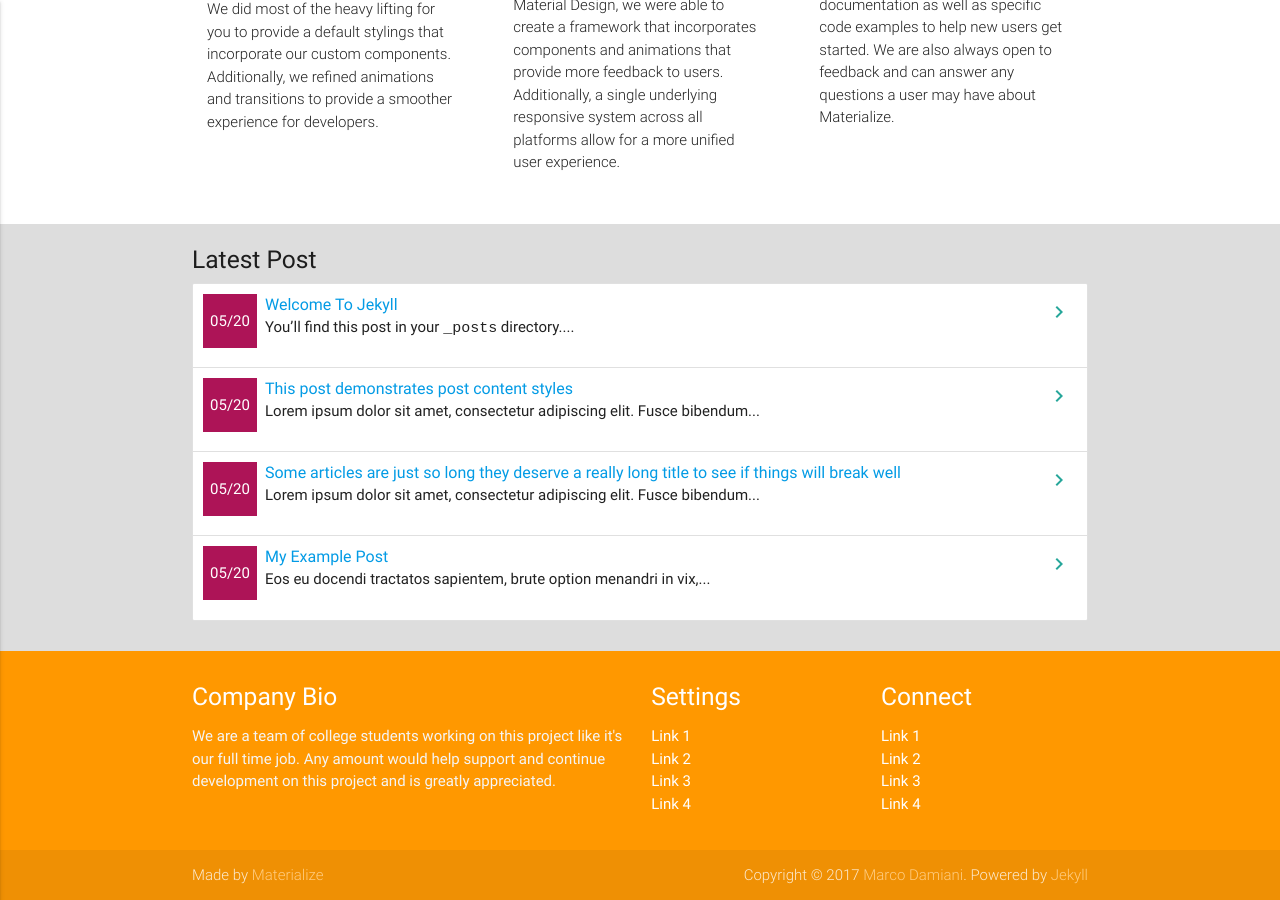
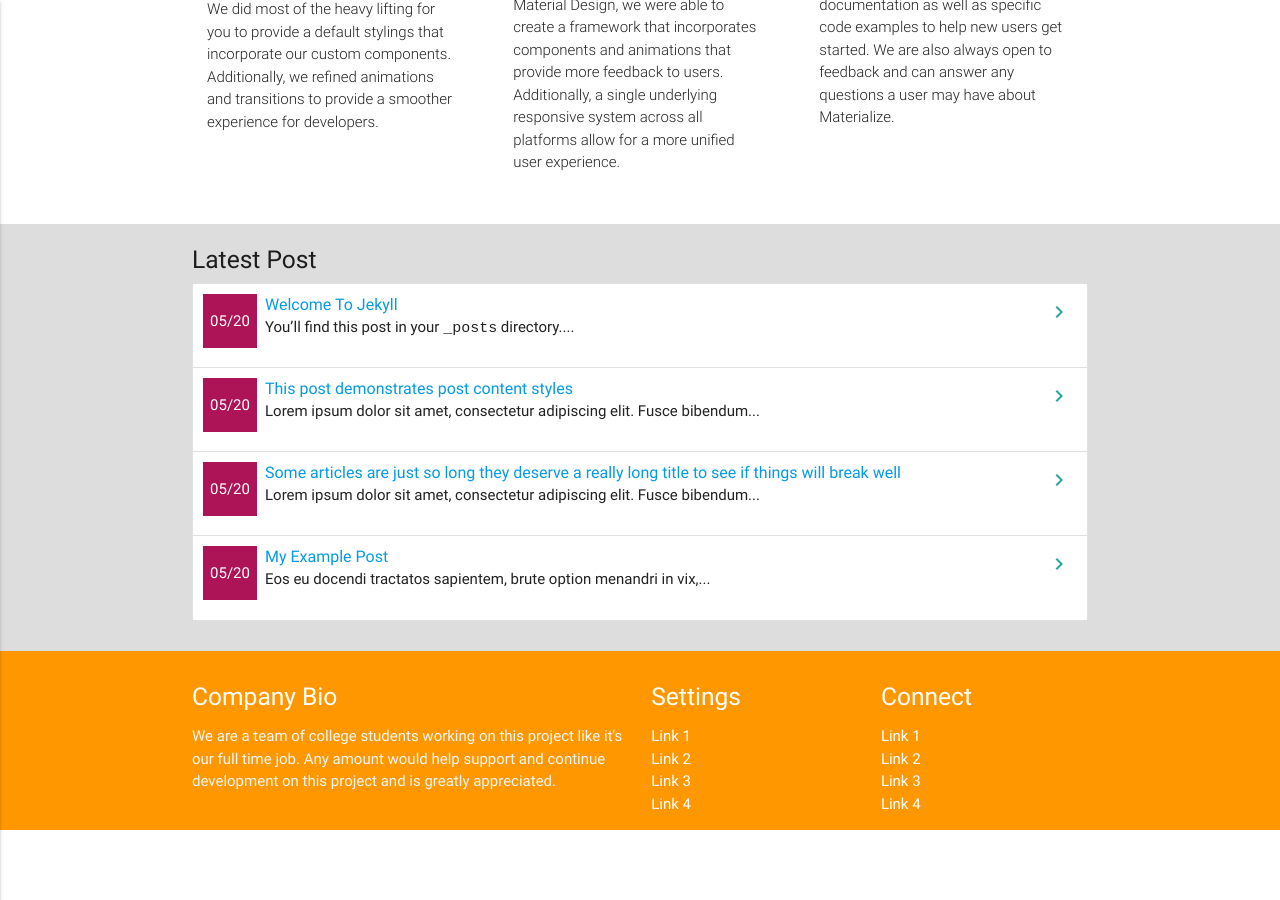
Before and after one commit to gemmatech/gemmatech.github.io, a Jekyll site: the page built from index.md, in a window 1280 px wide and 900 px high, scrolled down 612 px. Built offline with Jekyll 4.4.1, drawn with Linux system fonts in a browser that asks for light colours; after the commit the page ends 1462 px from its top, so only the background shows below that.

Commit message:
Update footer.html

```diff
--- a/_includes/footer.html
+++ b/_includes/footer.html
@@ -25,14 +25,5 @@
         </div>
       </div>
     </div>
-    <div class="footer-copyright">
-        <div class="container">
-            <div>
-                Made by <a target="_blank" class="orange-text text-lighten-3" href="http://materializecss.com">Materialize</a>
-                <span style="text-align: right; float: right">
-                Copyright © 2017 <a href="http://www.panoramedia.it" class="orange-text text-lighten-3">Marco Damiani</a>. Powered by <a target="_blank" href="http://jekyllrb.com/" class="orange-text text-lighten-3">Jekyll</a>
-                </span>
-            </div>
-        </div>
-    </div>
+
 </footer>
```
